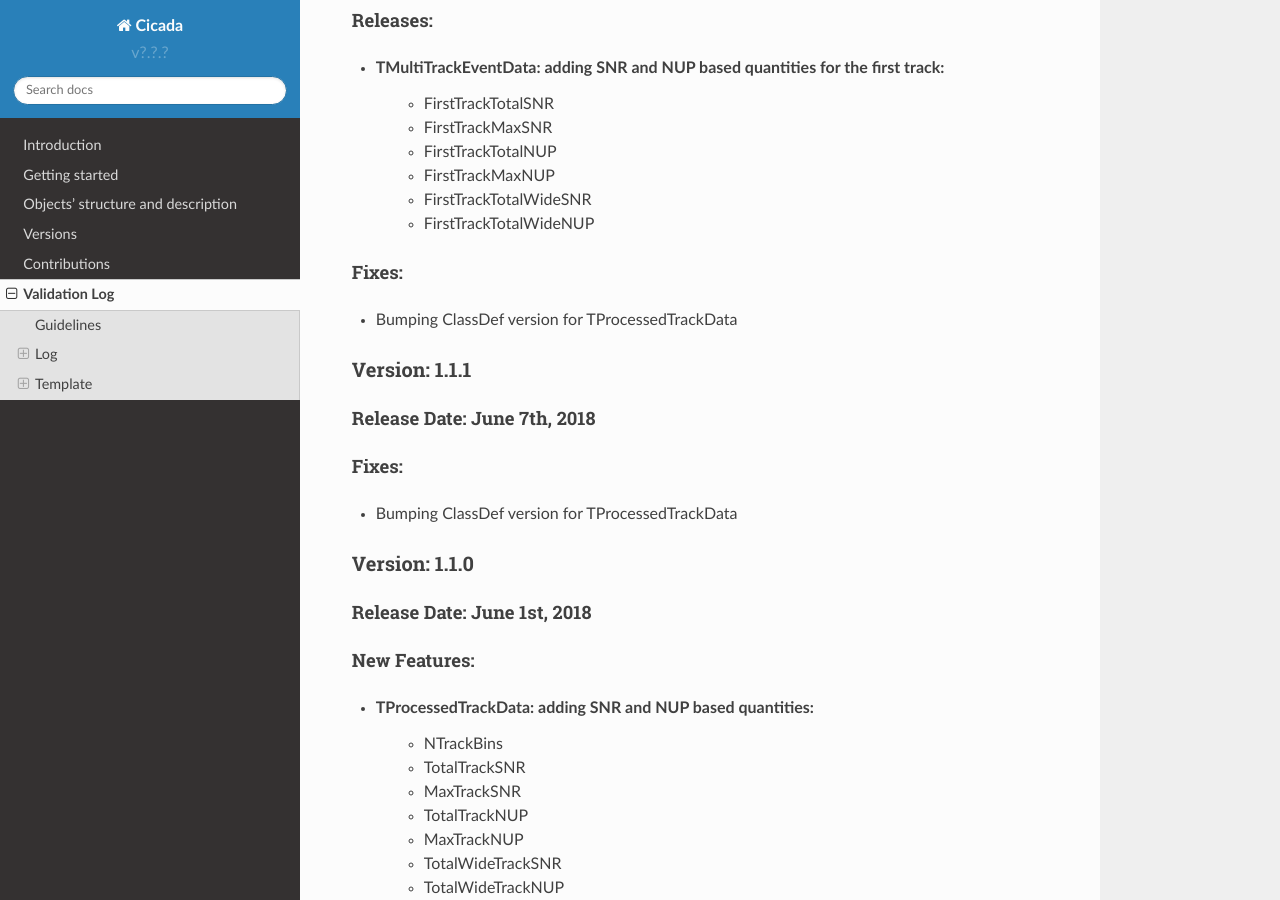
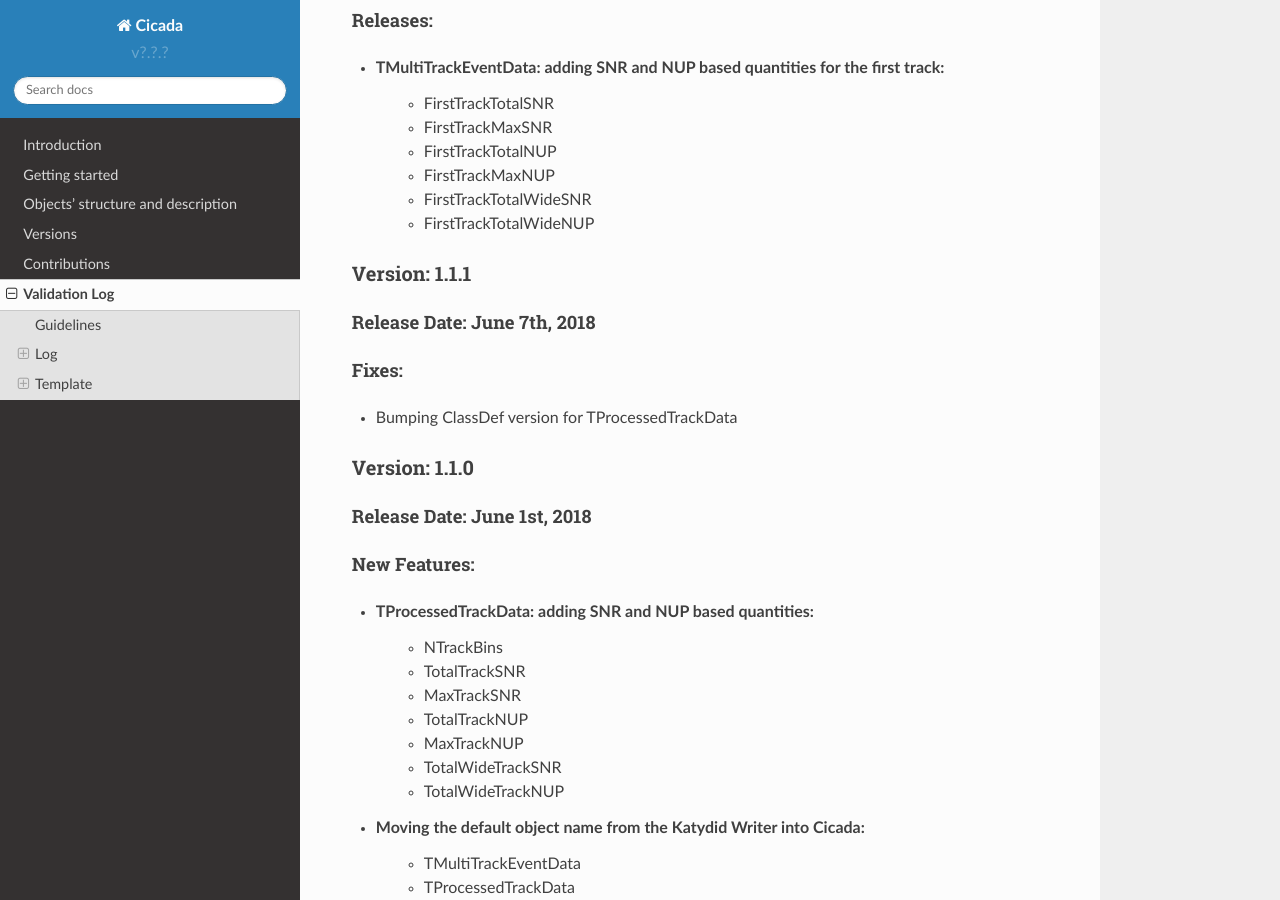
Before and after one commit to project8/cicada, a Sphinx documentation site: the page built from Documentation/ValidationLog.rst, in a window 1280 px wide and 900 px high, scrolled down 626 px. Built offline with Sphinx 7.4.7 and the Read the Docs theme 2.0.0, drawn with Linux system fonts in a browser that asks for light colours.

Commit message:
Update ValidationLog.rst

```diff
--- a/Documentation/ValidationLog.rst
+++ b/Documentation/ValidationLog.rst
@@ -33,11 +33,6 @@ Releases:
     * FirstTrackMaxNUP
     * FirstTrackTotalWideSNR
     * FirstTrackTotalWideNUP
-
-Fixes:
-''''''
-
-* Bumping ClassDef version for TProcessedTrackData
 
 Version: 1.1.1
 ~~~~~~~~~~~~~~
```
